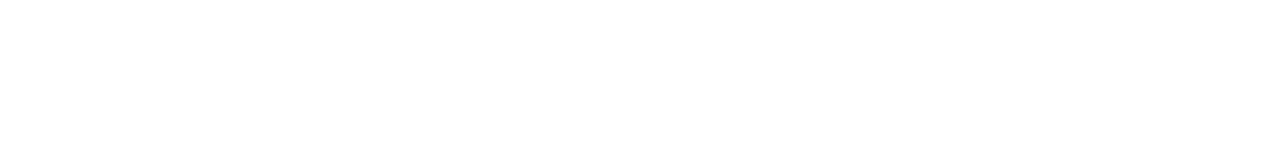
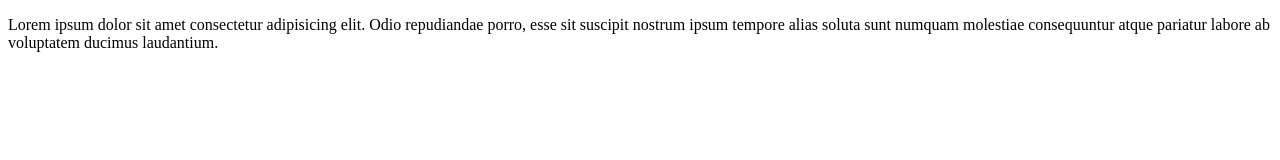
Before and after one commit to DanielEnriq/first-web, a plain HTML site: page index.html in a window 1280 px wide. Drawn offline with Linux system fonts and the light colour scheme.

Commit message:
added lorem to test github pages

```diff
--- a/index.html
+++ b/index.html
@@ -11,5 +11,7 @@
 <body>
 
 </body>
+<p>Lorem ipsum dolor sit amet consectetur adipisicing elit. Odio repudiandae porro, esse sit suscipit nostrum ipsum
+    tempore alias soluta sunt numquam molestiae consequuntur atque pariatur labore ab voluptatem ducimus laudantium.</p>
 
 </html>
```
